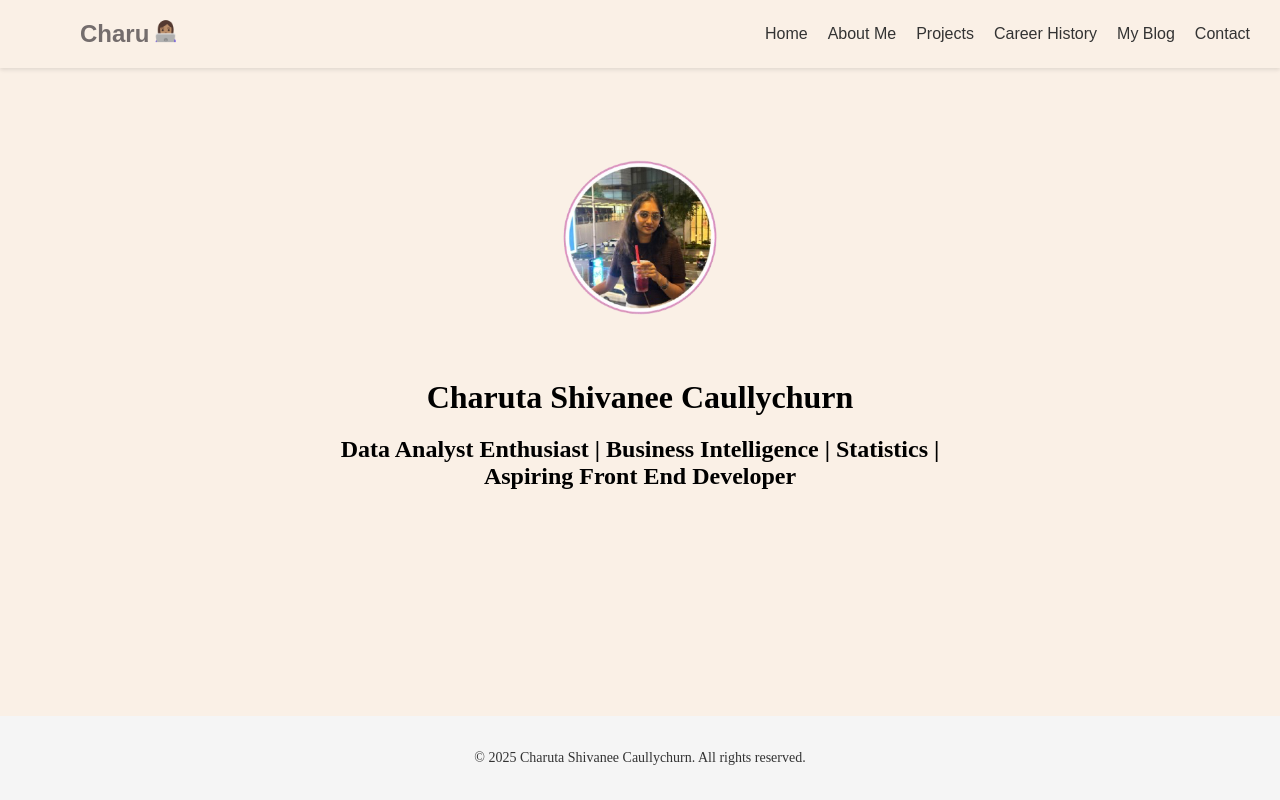
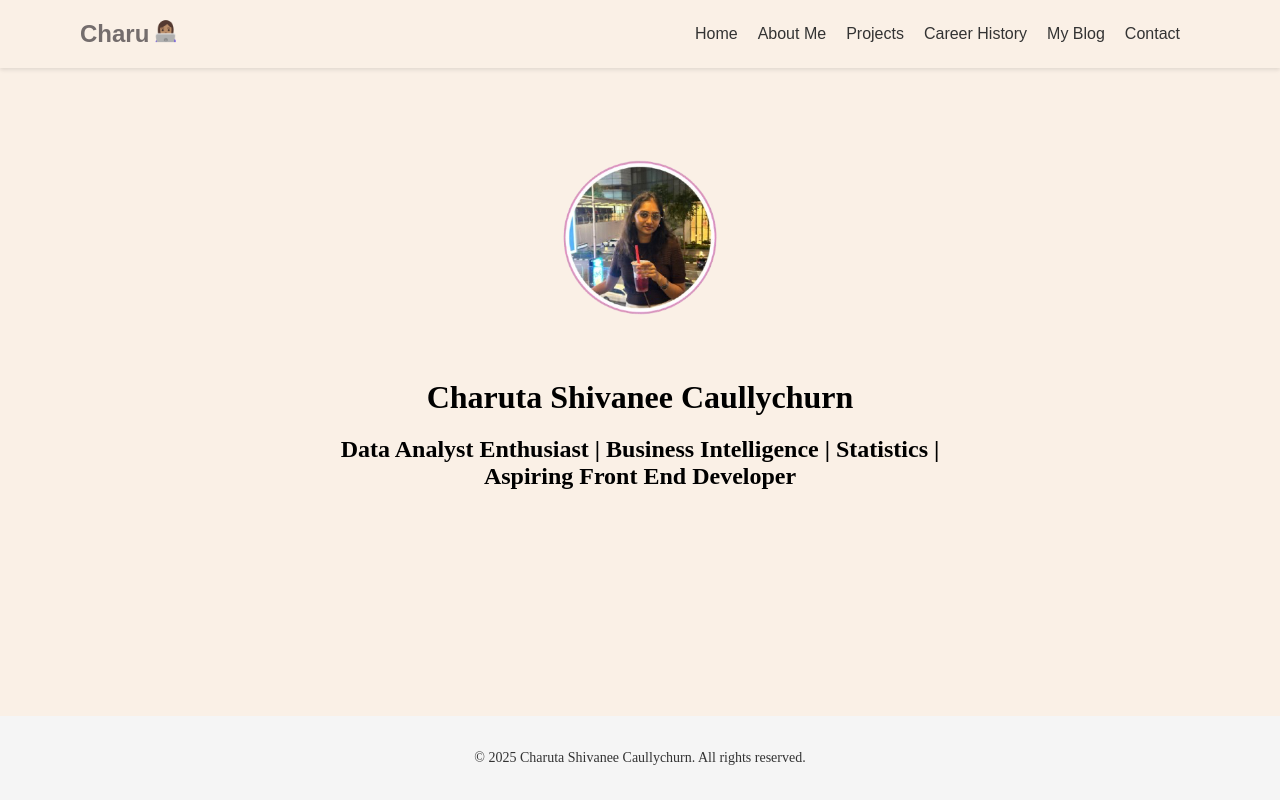
Before and after one commit to Charuta-Shivanee-Caullychurn/my-portfolio, a plain HTML site: page index.html in a window 1280 px wide. Drawn offline with Linux system fonts and the light colour scheme.

Commit message:
changed styling

```diff
--- a/style.css
+++ b/style.css
@@ -29,7 +29,7 @@ header nav {
   display: flex;
   justify-content: space-between; /* pushes nav items to the right */
   align-items: center;
-  padding-right: 10px;
+  padding-right: 80px;
   padding-left: 40px;
 }
 
```
